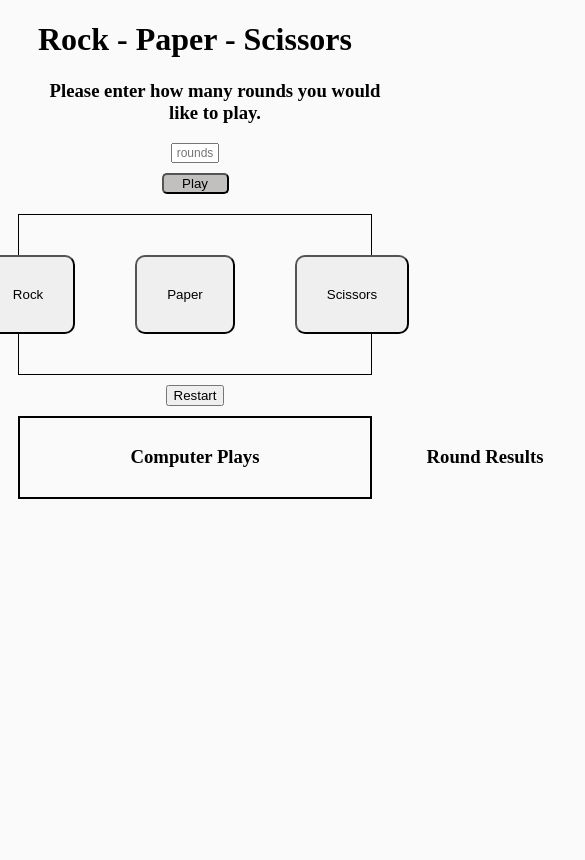
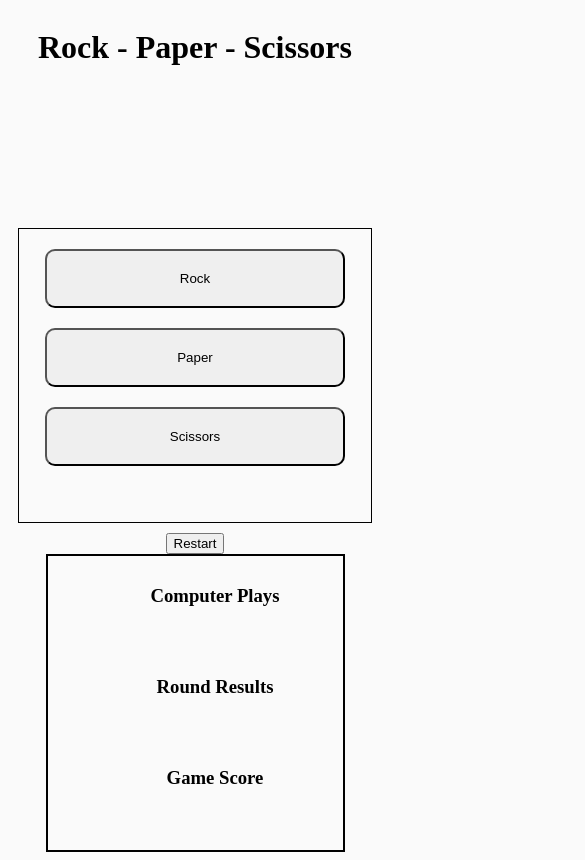
Before and after one commit to chad-m-carlson/rock-paper-scissors, a plain HTML site: page index.html in a window 390 px wide. Both pictures are taken after a click on the button "Play". Shown: the top 860 px of the page, 585 px wide, since content can reach past the window. Drawn offline with Linux system fonts and the light colour scheme.

Commit message:
refined JS and css for better gameplay

```diff
--- a/index.html
+++ b/index.html
@@ -8,8 +8,12 @@
 
 <body>
     <h1>Rock - Paper - Scissors</h1>
-    <h3>Please enter how many rounds you would like to play.</h3>
+    <div class="hide tally">
+        <h3 class="players" id="computer"></h3>
+        <h3 class="players" id="user"></h3>
+    </div>
     <div class="start">
+        <h3>Please enter how many rounds you would like to play.</h3>
         <input id="entry" placeholder="rounds">
         <button id="submit">Play</button>
     </div>
@@ -24,26 +28,20 @@
         <button id="restart">Restart</button>
     </div>
     <div class="results">
-        <div>
+        <div class="resultBox">
             <h3>Computer Plays</h3>
-            <ul id="plays">
-            </ul>
+            <dl id="plays">
+            </dl>
         </div>
-        <div>
+        <div class="resultBox">
             <h3>Round Results</h3>
-            <ul id="log">
-            </ul>
+            <dl id="log">
+            </dl>
         </div>
-        <div>
+        <div class="resultBox">
             <h3>Game Score</h3>
             <ol id="score">
             </ol>
-        </div>
-        <div>
-            <div class="tally">
-                <h3 class="players" id="computer"></h3>
-                <h3 class="players" id="user"></h3>
-            </div>
         </div>
     </div>
 
--- a/style.css
+++ b/style.css
@@ -1,14 +1,19 @@
 body {
     background-color: #fafafa;
+    display: flex;
+    flex-direction: column;
 }
 h1, h3, input {
     text-align: center;
 }
-
+.hide {
+    display: none !important;
+}
 .start {
     display: flex;
     flex-direction: column;
     align-items: center;
+    height: 130px;
 }
 
 .gameButton {
@@ -44,23 +49,44 @@ h1, h3, input {
     margin: 10px;
     padding: 10px;
 }
+@media (max-width: 800px) {
+    .gameplay {
+        flex-direction: column;
+    }
+    .gameButton {
+        margin: 10px;
+        padding: 20px;
+    }
+    .results {
+        flex-direction: column !important;
+    }
+    .resultBox {
+        flex-direction: row;
+    }
+}
 .results {
     border: 2px solid black;
     display: flex;
     flex-direction: row;
-    margin: 10px;
+    margin: 0 auto;
     padding: 10px;
+    justify-content: space-evenly
+}
+.resultBox {
+    width: 275px;
+    display: flex;
+    flex-direction: column;
+    margin: 0 auto;
+    text-align: center;
 }
 #plays{
-    width: 250px;
     list-style: square;
 }
 #log{
-    width: 250px;
     list-style: square;
 }
 #score{
-    width: 250px;
+    padding: 0px;
 }
 .restart{
     display: flex;
@@ -74,12 +100,10 @@ li {
     line-height: 1.2em;
 }
 .tally {
-    width: 250px;
-    display: flex;
-    flex-direction: column;
-    text-align: right;;
-    margin: 0px 0px 0px 20px;
+    height: 130px;
+    display: inline-block;
 }
 .players{
     margin: 2px 5px 0px 0px;
+    padding-top: 20px;
 }
```
